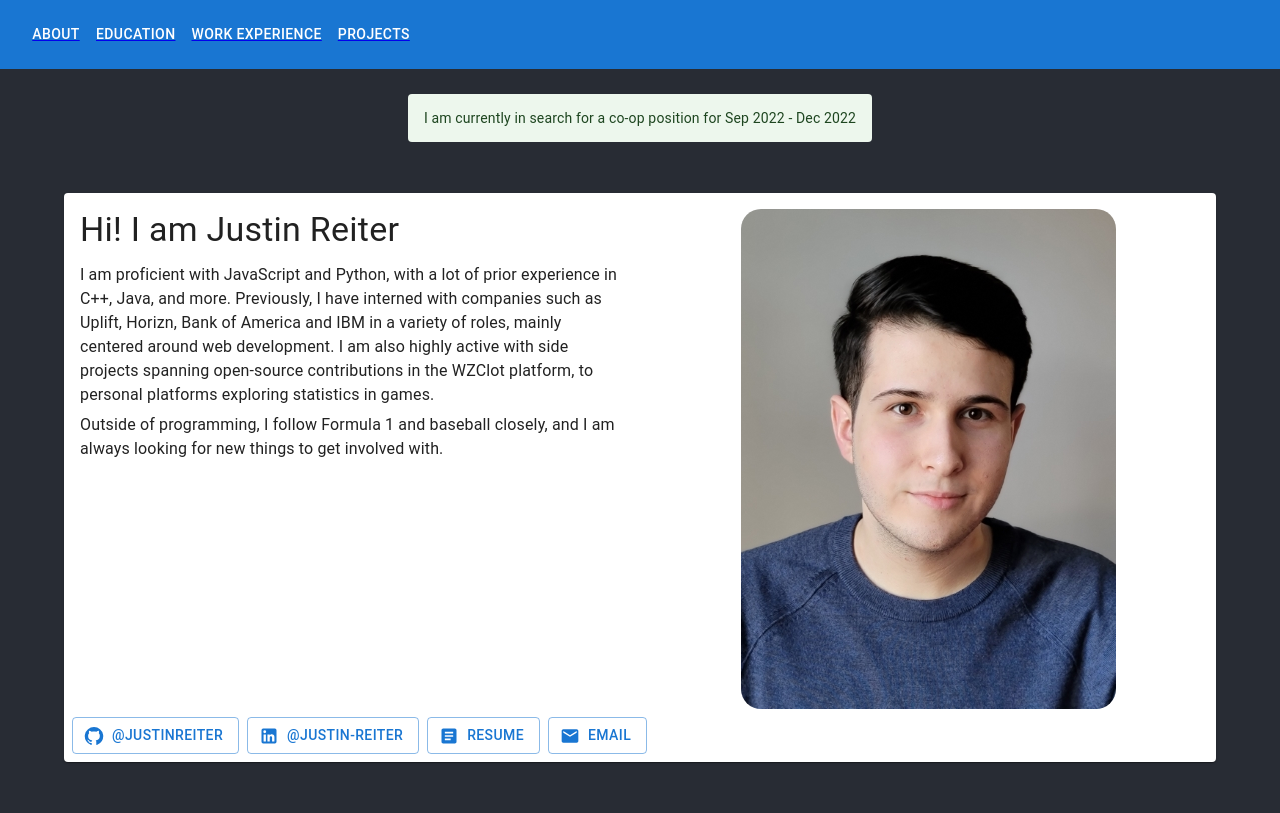
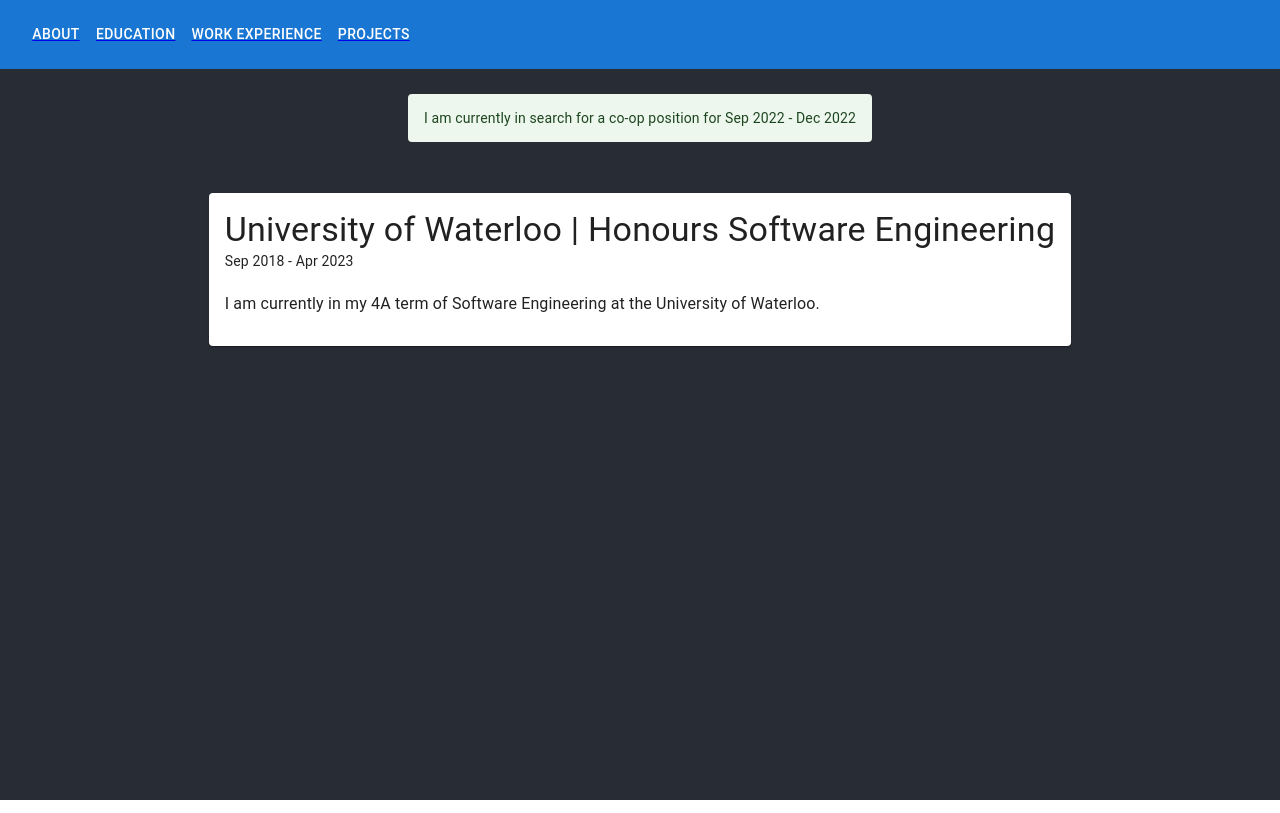
Before and after one commit to JustinReiter/JustinReiter.github.io, a React (Create React App) app: page /education in a window 1280 px wide. Built offline with nearby package versions, Linux system fonts and the light colour scheme.

Commit message:
Add education

```diff
--- a/src/App.tsx
+++ b/src/App.tsx
@@ -2,12 +2,10 @@
 import { Outlet } from 'react-router-dom';
 import { Alert } from '@mui/material';
 
-import logo from './logo.svg';
 import Header from './views/components/header';
 import './App.css';
 
 function App() {
-  console.log("render app");
   return (
     <div className="App-body">
       <Header />
--- a/src/index.tsx
+++ b/src/index.tsx
@@ -9,6 +9,7 @@
 import './index.css';
 import App from './App';
 import Home from './views/home';
+import Education from './views/education';
 import WorkExperience from './views/experience';
 import Projects from './views/projects';
 import reportWebVitals from './reportWebVitals';
@@ -19,7 +20,7 @@
       <Routes>
         <Route path='/' element={<App />}>
           <Route index element={<Home />} />
-          <Route path='education' element={<Home />} />
+          <Route path='education' element={<Education />} />
           <Route path='experience' element={<WorkExperience />} />
           <Route path='projects' element={<Projects />} />
         </Route>
--- a/src/views/components/header.tsx
+++ b/src/views/components/header.tsx
@@ -83,7 +83,7 @@
             component="div"
             sx={{ flexGrow: 1, display: { xs: 'flex', md: 'none' } }}
           >
-            LOGO
+            Justin Reiter
           </Typography>
           <Box sx={{ flexGrow: 1, display: { xs: 'none', md: 'flex' } }}>
             {pages.map((page, index) =>(
--- /dev/null
+++ b/src/views/education/index.tsx
@@ -0,0 +1,35 @@
+import react from 'react';
+import {
+  Button,
+  Box,
+  Card,
+  CardActions,
+  CardContent,
+  CardMedia,
+  Container,
+  Grid,
+  Link,
+  Typography,
+} from '@mui/material'
+
+const Home = () => {
+  return (
+    <Container maxWidth='lg'>
+      <Card sx={{ display: 'flex', flexDirection: 'column'}}>
+        <CardContent>
+          <Typography variant="h4" component="div">
+            University of Waterloo | Honours Software Engineering
+          </Typography>
+          <Typography gutterBottom variant="body2" component="div">
+            Sep 2018 - Apr 2023
+          </Typography>
+          <Typography gutterBottom sx={{ pt: 2 }} variant="body1" component="div">
+            I am currently in my 4A term of Software Engineering at the University of Waterloo.
+          </Typography>
+        </CardContent>
+      </Card>
+    </Container>
+  )
+};
+
+export default Home;
--- a/src/views/experience/index.tsx
+++ b/src/views/experience/index.tsx
@@ -65,7 +65,6 @@
 
 
 const WorkExperience = () => {
-  console.log("render Work Experience");
   return (
     <Container maxWidth='lg'>
       <Grid container xs={12} spacing={2} rowSpacing={2}>
--- a/src/views/home/index.tsx
+++ b/src/views/home/index.tsx
@@ -20,7 +20,6 @@
 
 
 const Home = () => {
-  console.log("render Home");
   return (
     <Container maxWidth='lg'>
       <Card sx={{ display: 'flex', flexDirection: 'column'}}>
--- a/src/views/projects/index.tsx
+++ b/src/views/projects/index.tsx
@@ -95,7 +95,6 @@
 
 
 const Projects = () => {
-  console.log("render Projects");
   return (
     <Container maxWidth='lg'>
       <Grid container xs={12} spacing={2} rowSpacing={2}>
```
